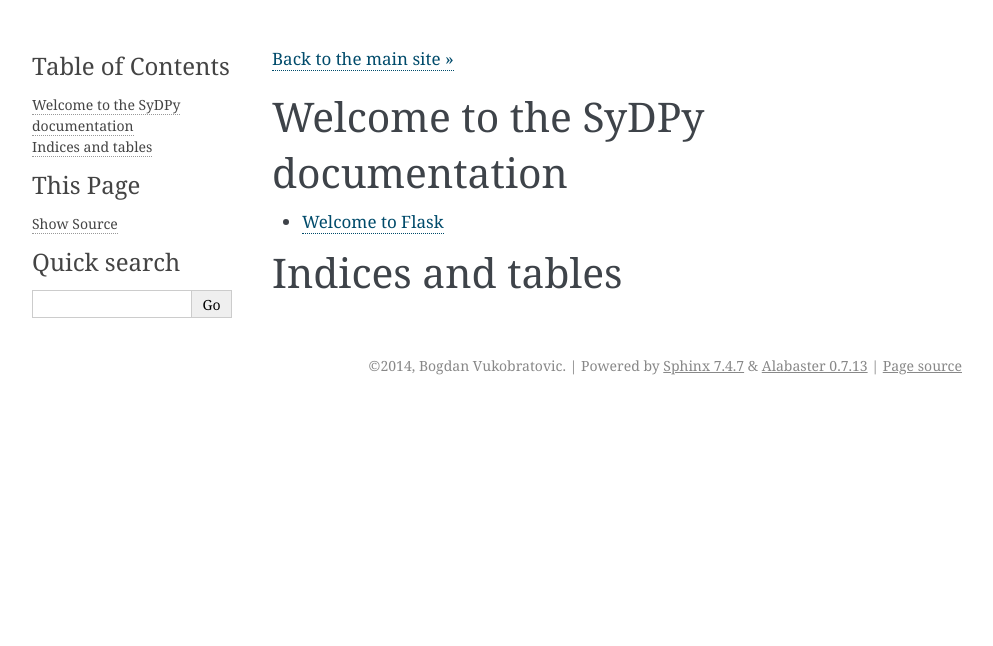
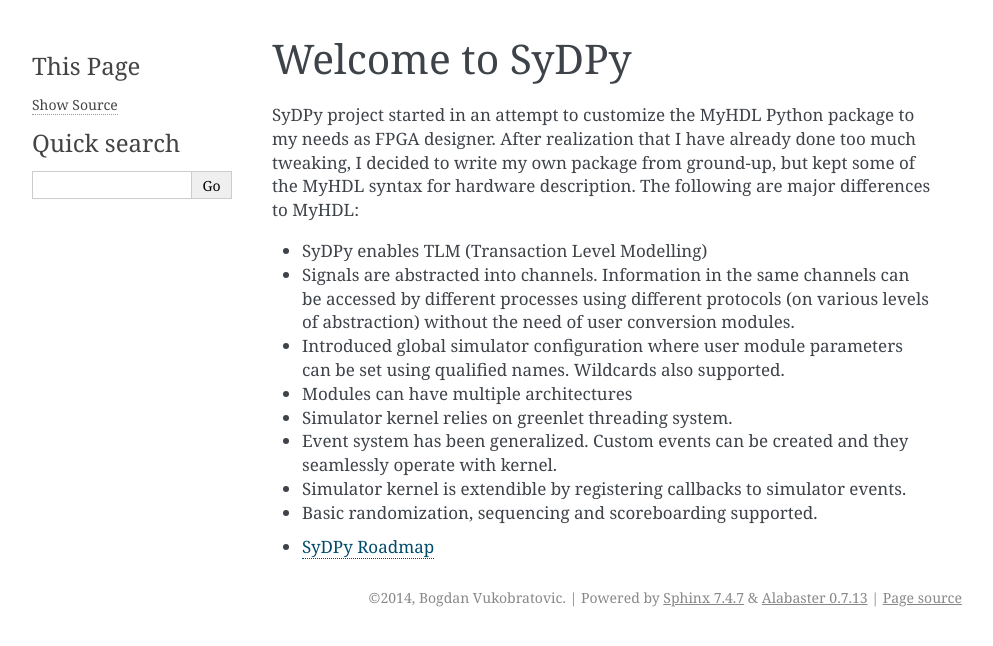
Before and after one commit to bogdanvuk/sydpy, a Sphinx documentation site: the page built from doc/source/index.rst, in a window 1280 px wide. Shown: the top 646 px of the page, without its empty margins (148-1141 px from the left). Built offline with Sphinx 7.4.7, drawn with Linux system fonts in a browser that asks for light colours.

Commit message:
- Added roadmap

```diff
--- a/doc/source/index.rst
+++ b/doc/source/index.rst
@@ -1,23 +1,19 @@
-.. MyHDL documentation master file, created by sphinx-quickstart.py on Thu Mar 20 11:33:23 2008.
-   You can adapt this file completely to your liking, but it should at least
-   contain the root `toctree` directive.
 
-.. include:: <isonum.txt>
-
-|myhdl-site|_
-
-.. |myhdl-site| replace:: Back to the main site |raquo|
-
-.. _myhdl-site: http://www.myhdl.org
-
-Welcome to the SyDPy documentation
+Welcome to SyDPy
 ==================================
 
+SyDPy project started in an attempt to customize the MyHDL Python package to my needs as FPGA designer. After realization that I have already done too much tweaking, I decided to write my own package from ground-up, but kept some of the MyHDL syntax for hardware description. The following are major differences to MyHDL:
+
+- SyDPy enables TLM (Transaction Level Modelling)
+- Signals are abstracted into channels. Information in the same channels can be accessed by different processes using different protocols (on various levels of abstraction) without the need of user conversion modules.
+- Introduced global simulator configuration where user module parameters can be set using qualified names. Wildcards also supported.
+- Modules can have multiple architectures
+- Simulator kernel relies on greenlet threading system.
+- Event system has been generalized. Custom events can be created and they seamlessly operate with kernel.
+- Simulator kernel is extendible by registering callbacks to simulator events.
+- Basic randomization, sequencing and scoreboarding supported.
 
 .. toctree::
    :maxdepth: 2
 
    roadmap
-
-Indices and tables
-==================
```
Also changed, not shown: doc/source/roadmap.rst (+8 -25 lines).
